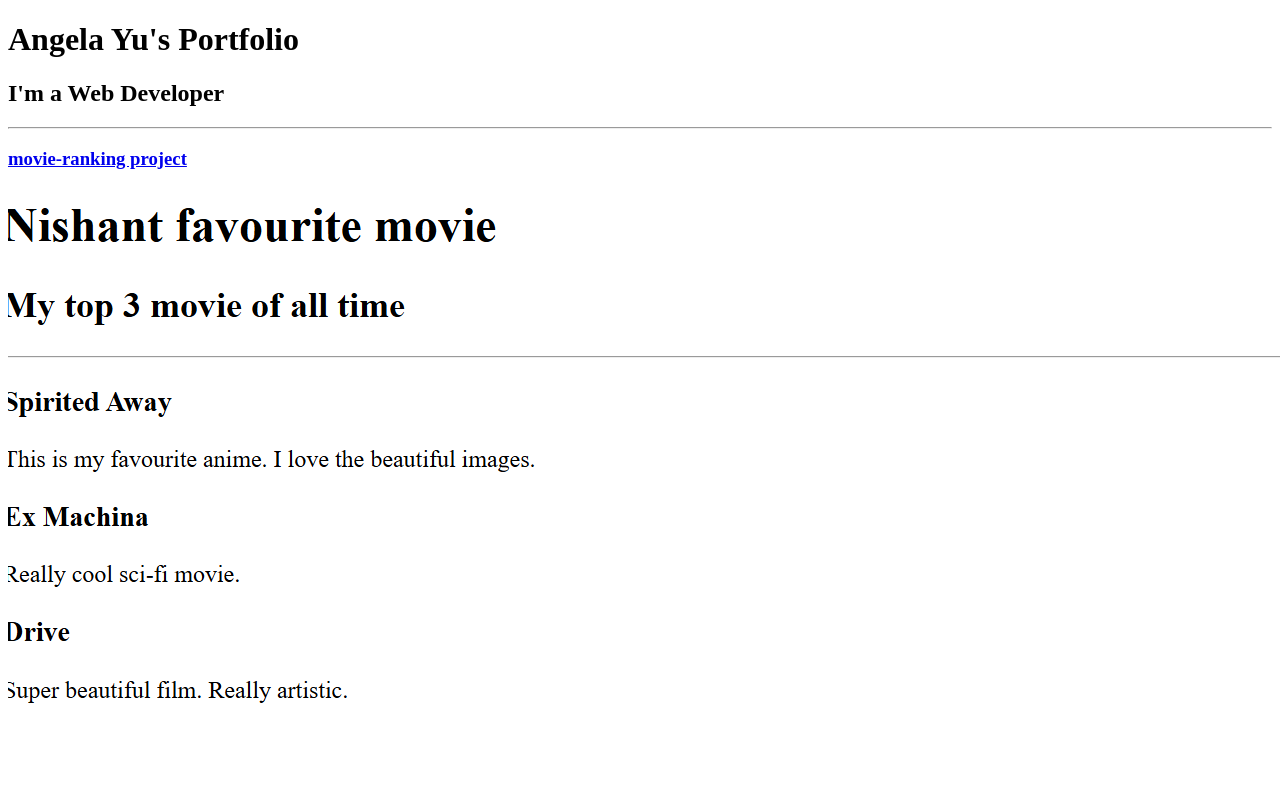
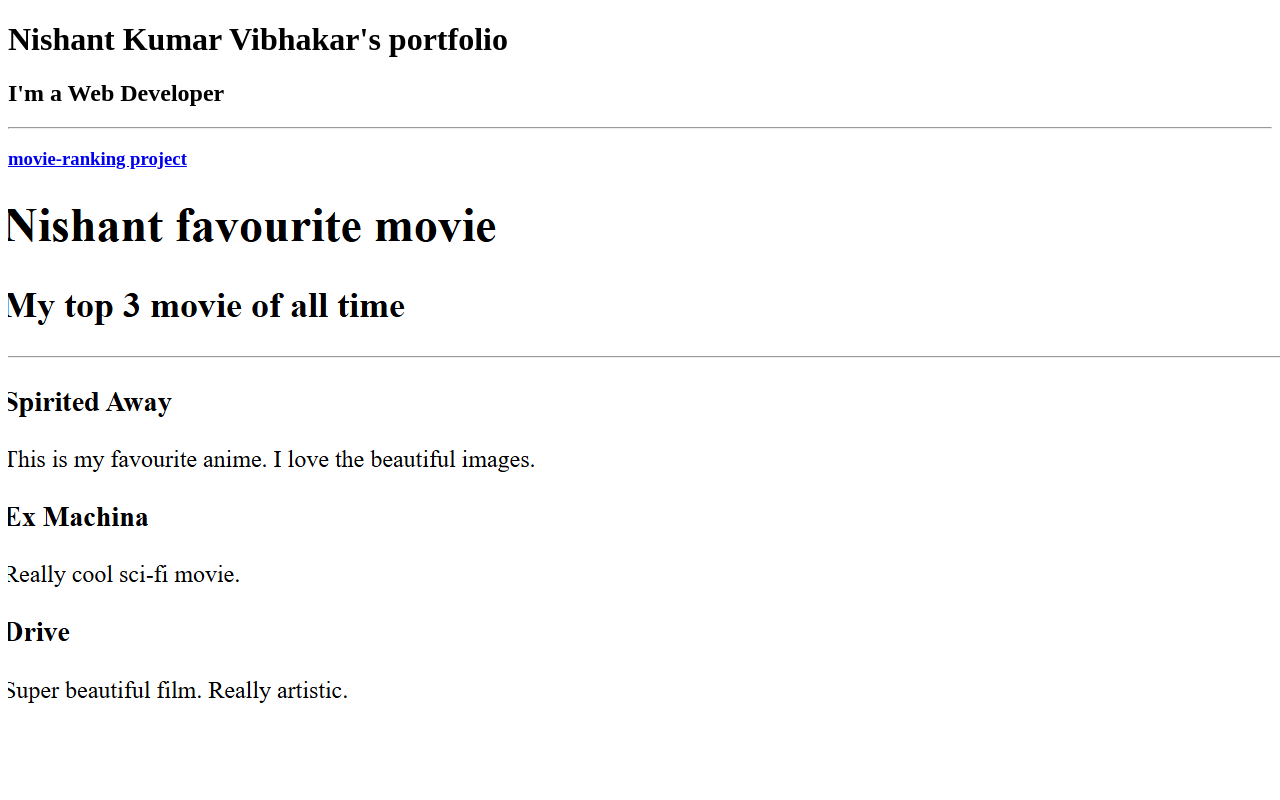
Before and after one commit to nishantkumarvibhakar/html-portfolio, a plain HTML site: page index.html in a window 1280 px wide. Shown: the top 800 px of the page. Drawn offline with Linux system fonts and the light colour scheme.

Commit message:
Update index.html

```diff
--- a/index.html
+++ b/index.html
@@ -6,7 +6,7 @@
   <title>Nishant Portfolio</title>
     </head>
     <body>
-        <h1>Angela Yu's Portfolio</h1>
+        <h1>Nishant Kumar Vibhakar's portfolio </h1>
   <h2>I'm a Web Developer</h2>
   <hr />
   <h3> <a href="./public/movie-ranking.html">movie-ranking project</a> </h3>
```
